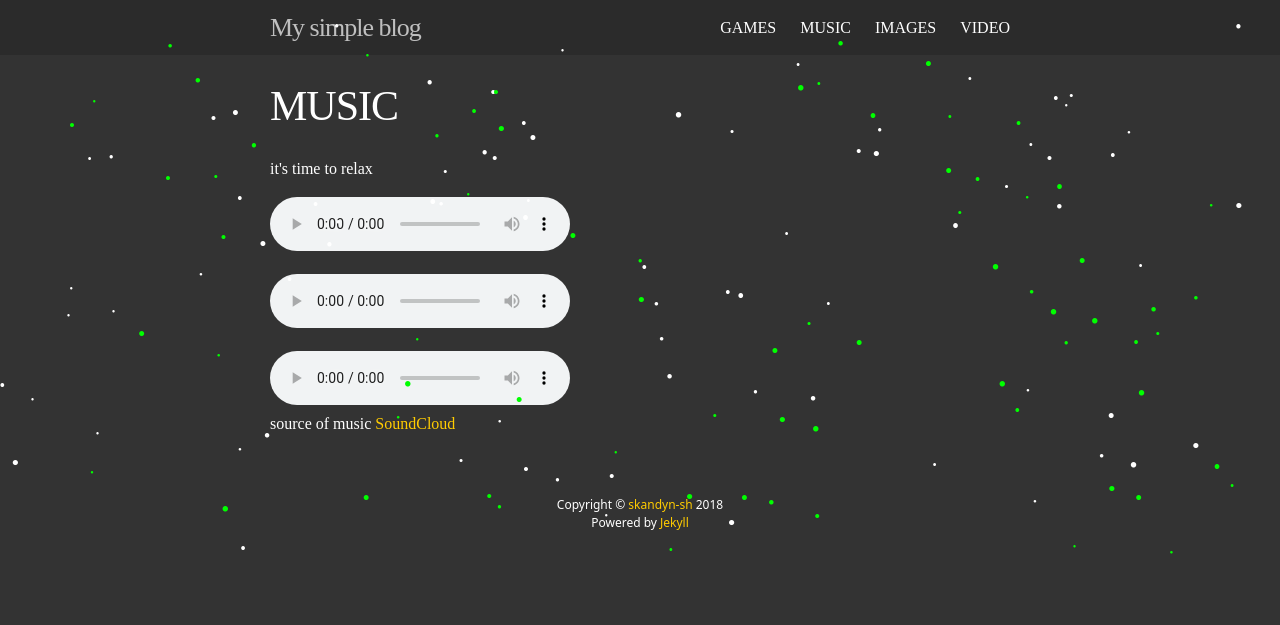
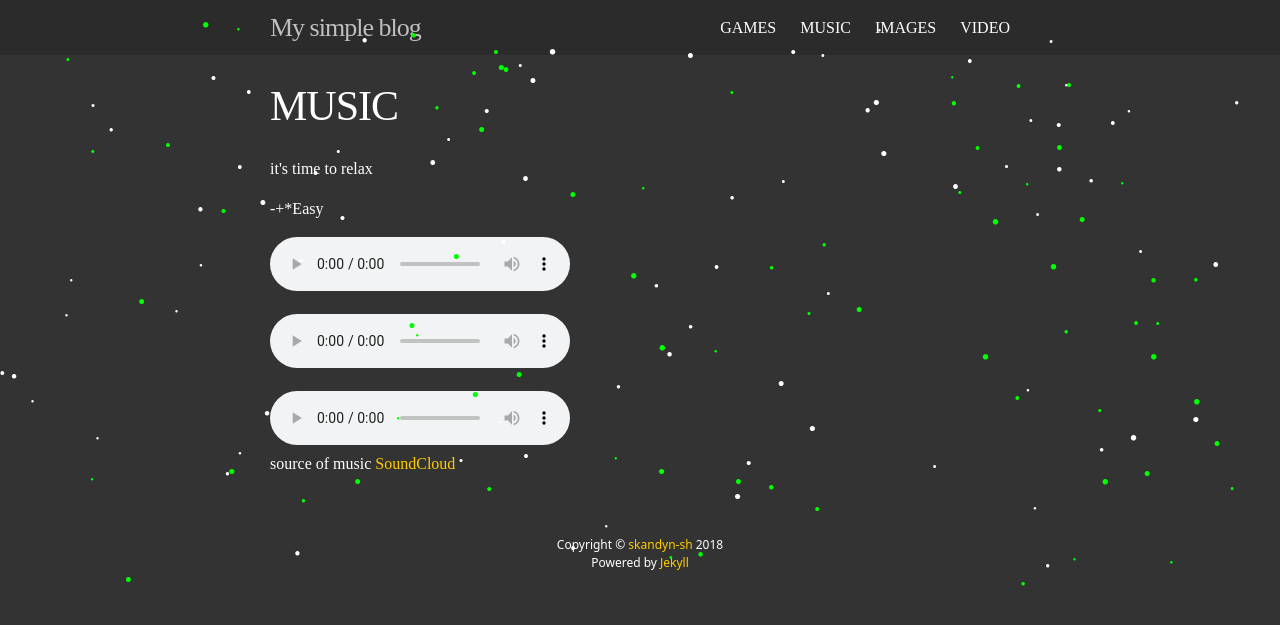
Before and after one commit to skandyn-sh/skandyn-sh.github.io, a Jekyll site: the page built from music.html, in a window 1280 px wide. Shown: the top 625 px of the page. Built offline with Jekyll 4.4.1, drawn with Linux system fonts in a browser that asks for light colours; nearby versions of some CDN libraries; library files that are not in the unit come from our copies; comment, search, counter and statistics services are not loaded.

Commit message:
Update music.html

```diff
--- a/music.html
+++ b/music.html
@@ -4,6 +4,9 @@ title: MUSIC
 permalink: /music/
 ---
 it's time to relax
+<p style="padding-bottom: 1px"></p>
+
+-+*Easy
 <p style="padding-bottom: 1px"></p>
 
  <audio controls>
```
